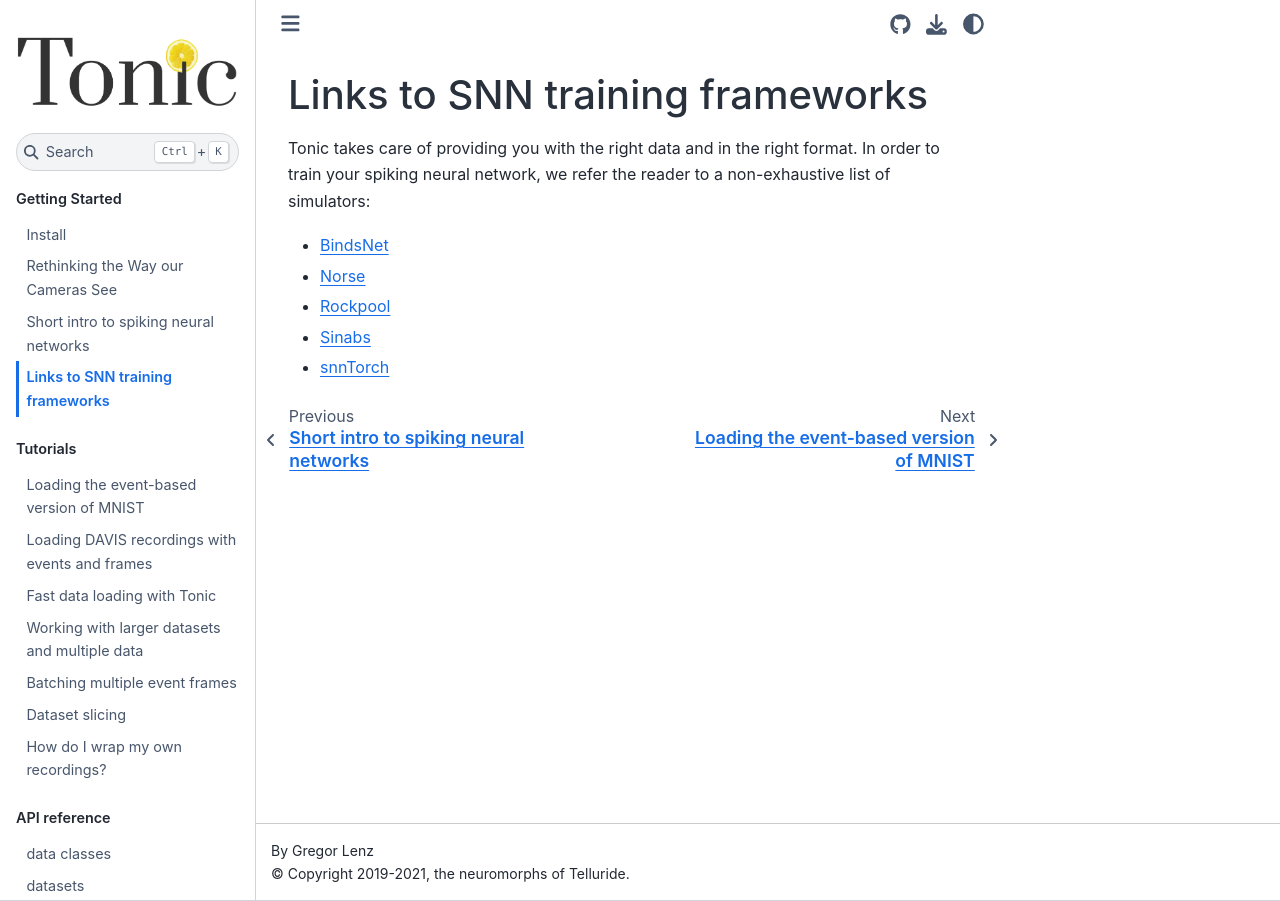
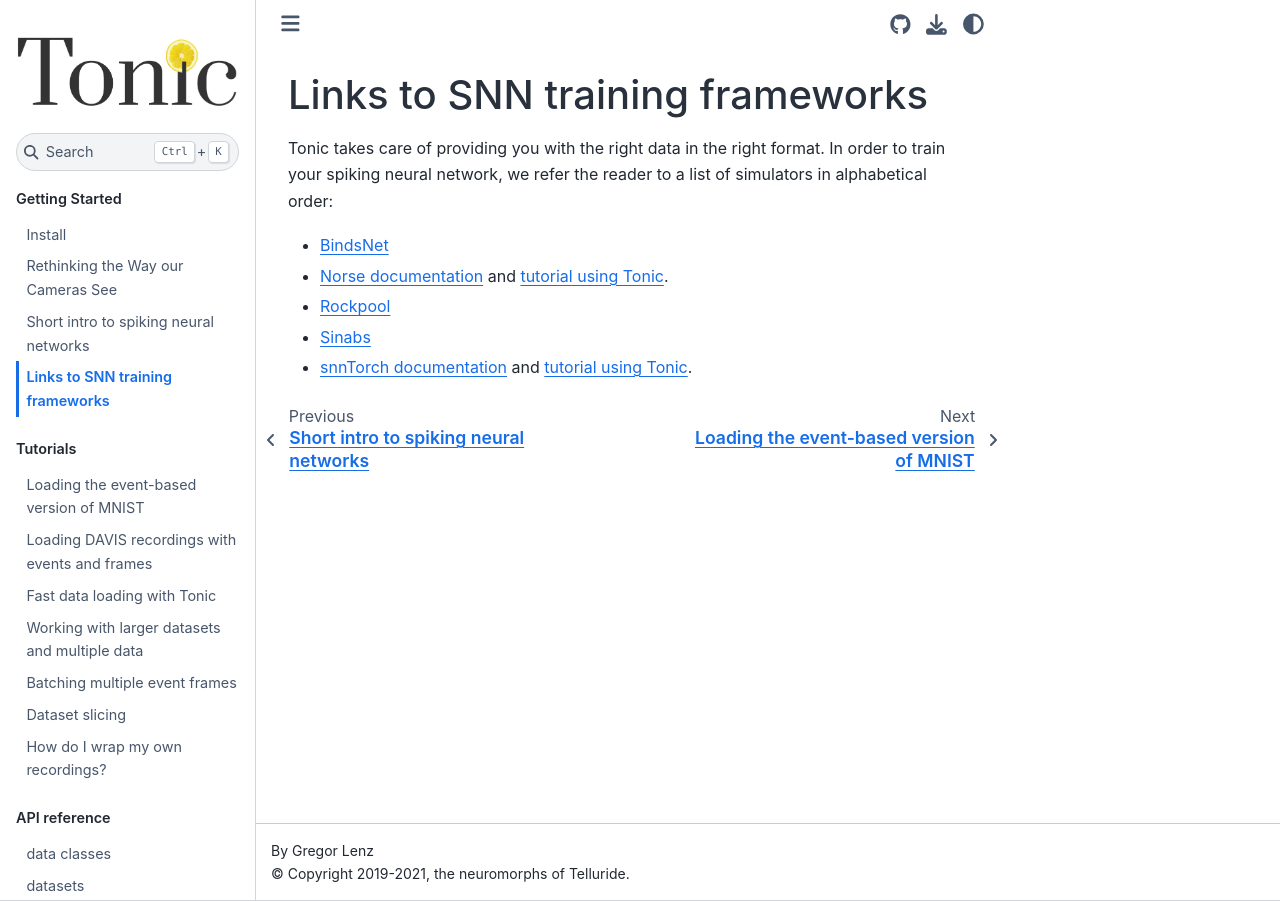
Before and after one commit to neuromorphs/tonic, a Sphinx documentation site: the page built from docs/getting_started/training_snn.rst, in a window 1280 px wide. Built offline with Sphinx 7.4.7 and the Sphinx Book theme 1.1.4, drawn with Linux system fonts in a browser that asks for light colours.

Commit message:
Update training_snn.rst

```diff
--- a/docs/getting_started/training_snn.rst
+++ b/docs/getting_started/training_snn.rst
@@ -1,10 +1,10 @@
 Links to SNN training frameworks
 ================================
 
-Tonic takes care of providing you with the right data and in the right format. In order to train your spiking neural network, we refer the reader to a non-exhaustive list of simulators:
+Tonic takes care of providing you with the right data in the right format. In order to train your spiking neural network, we refer the reader to a list of simulators in alphabetical order:
 
 * `BindsNet <https://github.com/BindsNET/bindsnet>`_
-* `Norse <https://norse.github.io/norse/>`_
+* `Norse documentation <https://norse.github.io/norse/>`_ and `tutorial using Tonic <https://github.com/norse/notebooks/blob/master/poker-dvs_classifier.ipynb>`_.
 * `Rockpool <https://rockpool.ai/>`_
 * `Sinabs <https://sinabs.ai/>`_
-* `snnTorch <https://snntorch.readthedocs.io/>`_
+* `snnTorch documentation <https://snntorch.readthedocs.io/>`_ and `tutorial using Tonic <https://github.com/jeshraghian/snntorch/blob/master/examples/tutorial_7_neuromorphic_datasets.ipynb>`_.
```
